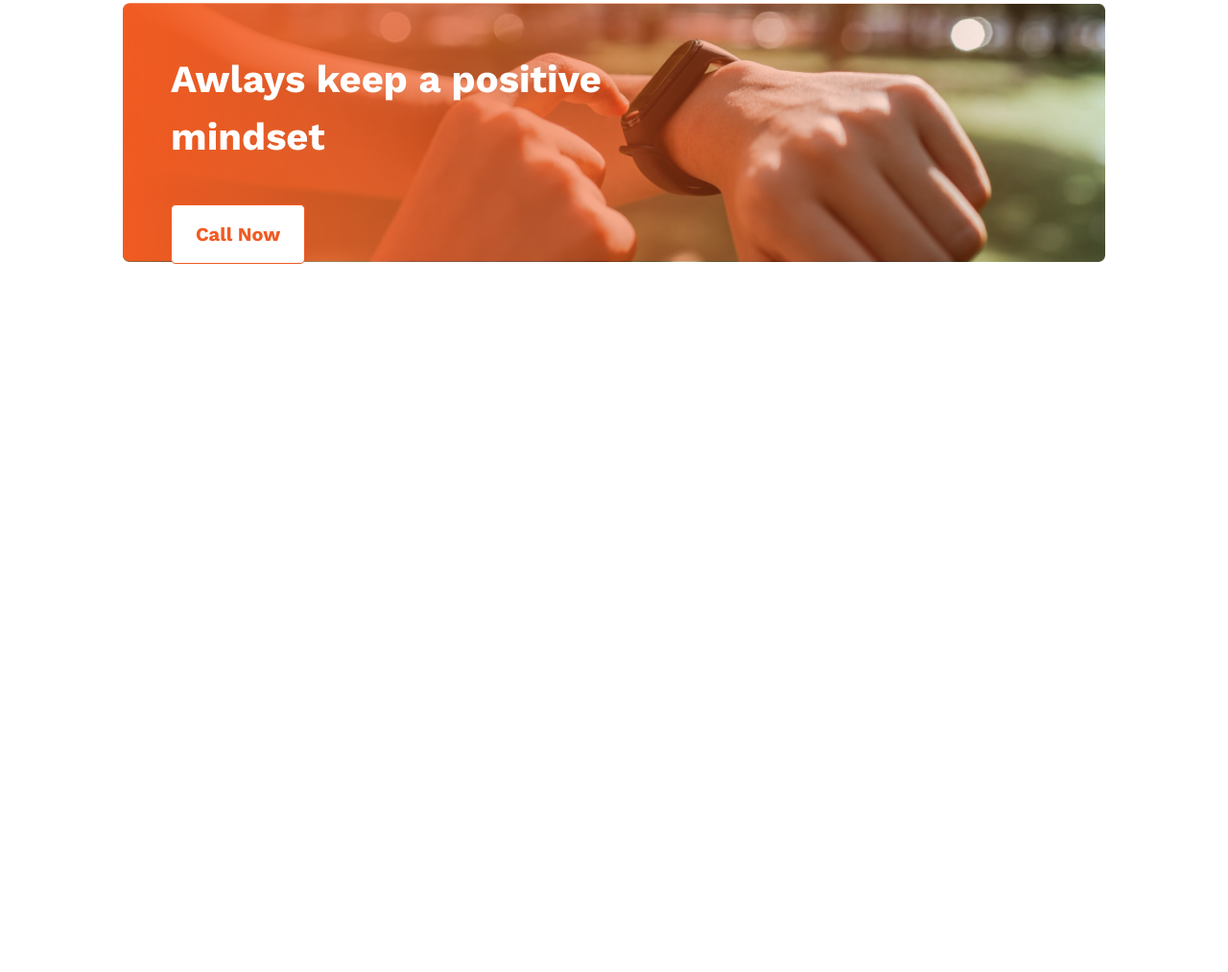
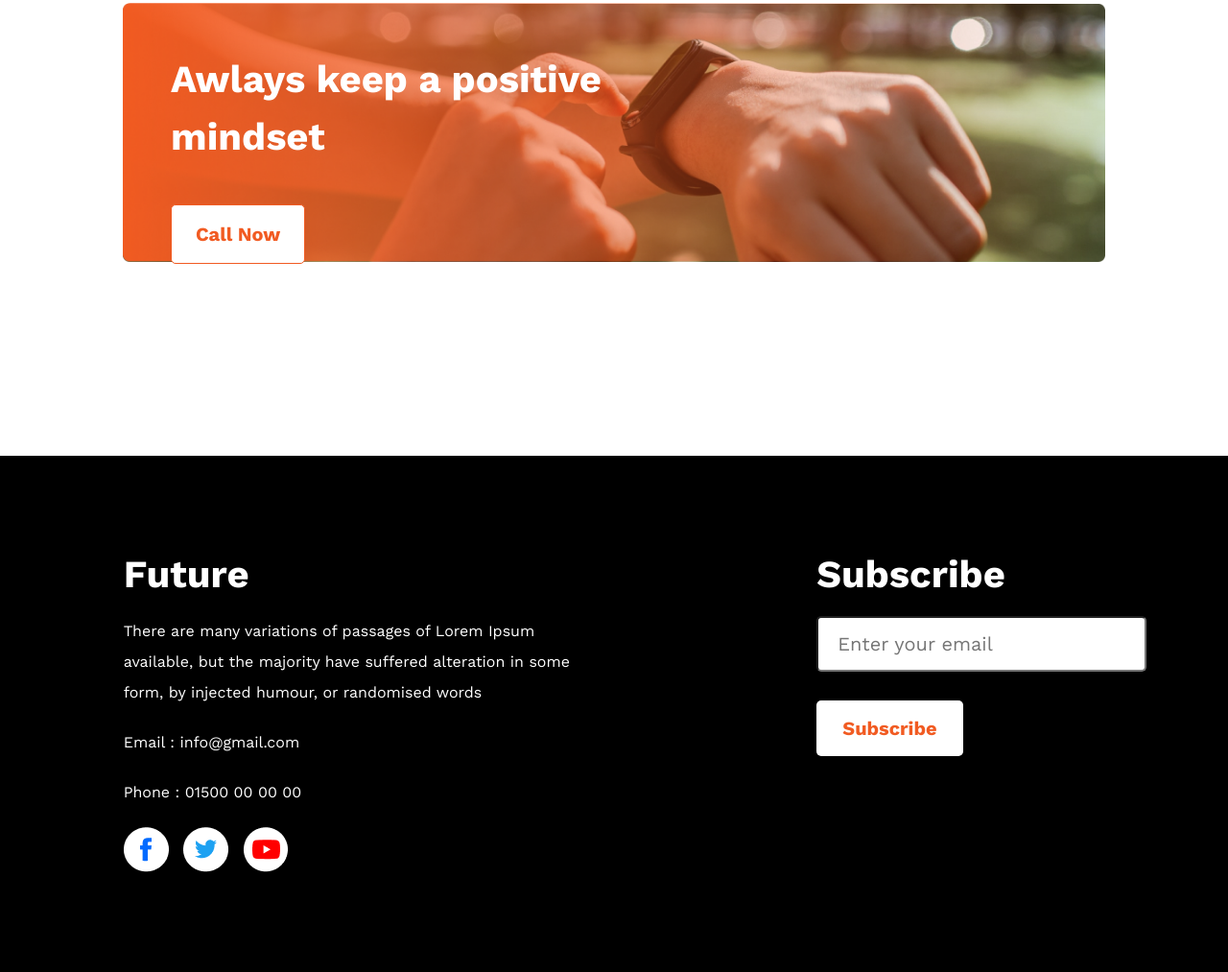
Before and after one commit to mdrirabiul/new-year-new-me, a plain HTML site: page index.html in a window 1280 px wide. Shown: the part 2232-3245 px from the top of the page at 96% size. Before the commit the page ends 2707 px from the top, so only its background shows below. Drawn offline with nearby package versions, Linux system fonts and the light colour scheme.

Commit message:
website design complete

```diff
--- a/index.html
+++ b/index.html
@@ -72,8 +72,28 @@
             </div>
         </div>
     </section>
-    <footer>
-
+    <!-- footer section started -->
+    <footer class="footer-section">
+        <div class="two-footer">
+            <div class="foot-1">
+                <h1 class="foot-title">Future</h1>
+                <p class="foot-description">There are many variations of passages of Lorem Ipsum <br>available, but the majority have suffered alteration in some <br>form, by injected humour, or randomised words</p>
+                <p class="foot-description">Email : info@gmail.com</p>
+                <p class="foot-description">Phone : 01500 00 00 00</p>
+                <div class="foot-image">
+                    <img src="images/icons/fb.png" alt="facebook">
+                    <img src="images/icons/twitter.png" alt="twitter">
+                    <img src="images/icons/youtube.png" alt="youtube">
+                </div>
+            </div>
+            <div class="foot-2">
+                <h3>Subscribe</h3>
+                <form action="#">
+                    <input type="email" name="" id="" class="e-mail" placeholder="Enter your email">
+                    <input type="submit" value="Subscribe" class="btn-submit">
+                </form>
+            </div>
+        </div>
     </footer>
 </body>
 </html>
--- a/styles/style.css
+++ b/styles/style.css
@@ -142,3 +142,63 @@
     display: block;
     margin-left: 50px;
 }
+
+/* footer area started */
+
+.footer-section {
+    background-color: #000000;
+    color: #FFFFFF;
+}
+.two-footer {
+    padding-top: 100px;
+    padding-bottom: 100px;
+    display: flex;
+    justify-content: space-around;
+}
+.foot-title {
+    font-size: 40px;
+    margin-bottom: 20px;
+}
+.foot-description {
+    font-size: 16px;
+    font-weight: 400;
+    line-height: 2em;
+    margin-bottom: 20px;
+}
+.foot-image img {
+    margin-right: 10px;
+}
+.foot-2 h3 {
+    font-size: 40px;
+    margin-bottom: 20px;
+}
+.foot-2 .e-mail {
+    display: block;
+    width: 100%;
+    padding: 15px 20px;
+    font-size: 20px;
+    margin-bottom: 30px;
+    border-radius: 5px;
+}
+.foot-2 .btn-submit {
+    color: #F15B22;
+    font-size: 20px;
+    font-weight: 700;
+    padding: 15px 25px;
+    border: 2px solid transparent;
+    border-radius: 5px;
+    background: #FFFFFF;
+    cursor: pointer;
+    transition: .3s;
+}
+.foot-2 .btn-submit:hover {
+    color: #FFFFFF;
+    font-size: 20px;
+    font-weight: 700;
+    padding: 15px 25px;
+    border: 2px solid #FFFFFF;
+    border-radius: 5px;
+    background: #F15B22;
+    cursor: pointer;
+}
+/* style ends */
```
